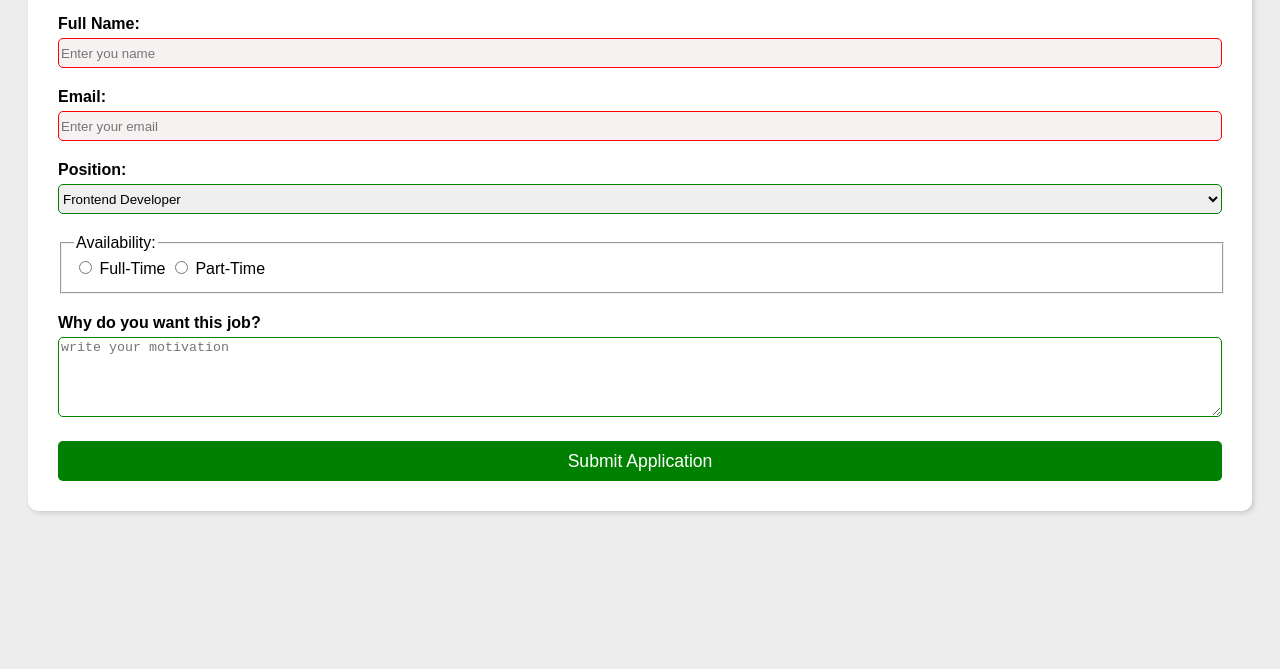
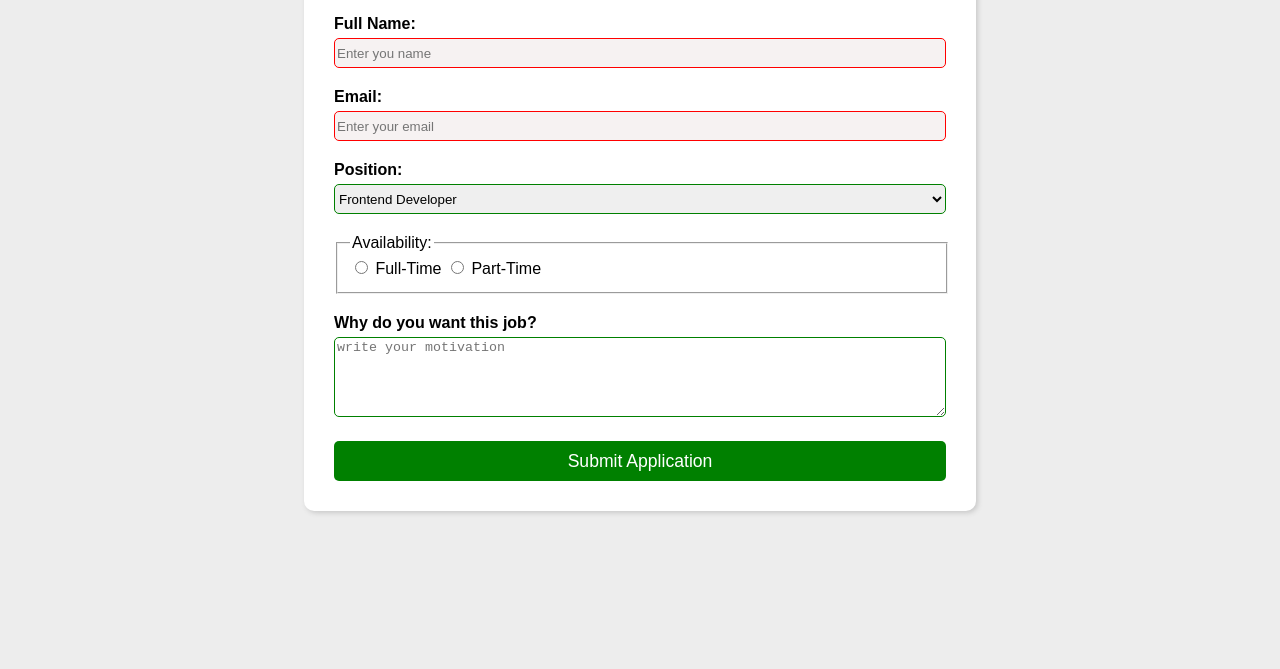
Before and after one commit to baouzjulien82/freecodecamp-exercices-CSS-07-Submit_Application_Form, a plain HTML site: page index.html in a window 1280 px wide. Shown: the part 131-800 px from the top of the page. Drawn offline with Linux system fonts and the light colour scheme.

Commit message:
Update styles.css

```diff
--- a/styles.css
+++ b/styles.css
@@ -30,6 +30,9 @@ h1 {
   background-color: white;
   border-radius: 10px;
   padding: 30px;
+  margin-left: auto;
+  margin-right: auto;
+  width: 50%;
   box-shadow:2px 2px 5px rgb(201, 201, 201);
 }
 input {
```
